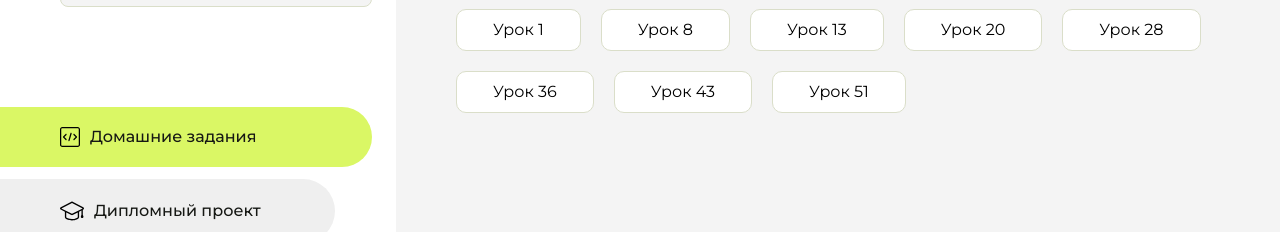
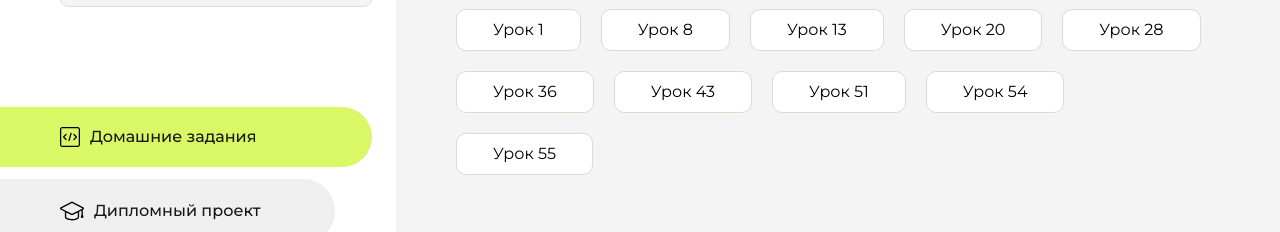
Before and after one commit to romadijen/homework, a plain HTML site: page index.html in a window 1280 px wide. Shown: the part 229-461 px from the top of the page. Drawn offline with Linux system fonts and the light colour scheme.

Commit message:
Update index.html

```diff
--- a/index.html
+++ b/index.html
@@ -108,6 +108,10 @@
                         <a href="lesson-43/index.html">Урок 43</a>
                     <li class="content__list-item">
                         <a href="lesson-51/index.html">Урок 51</a>
+                    <li class="content__list-item">
+                        <a href="lesson-54/index.html">Урок 54</a>
+                    <li class="content__list-item">
+                        <a href="lesson-55/index.html">Урок 55</a>
                     </li>
                 </ul>
             </div>
```
